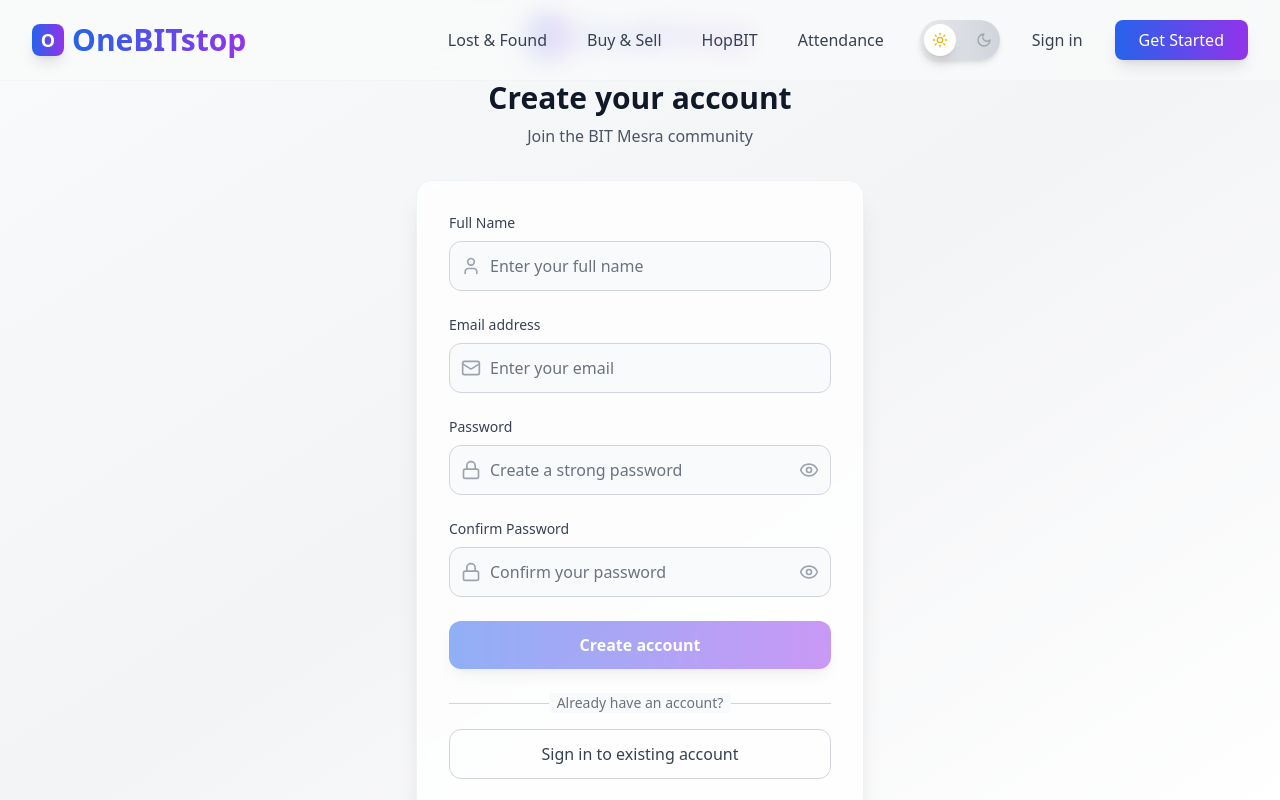
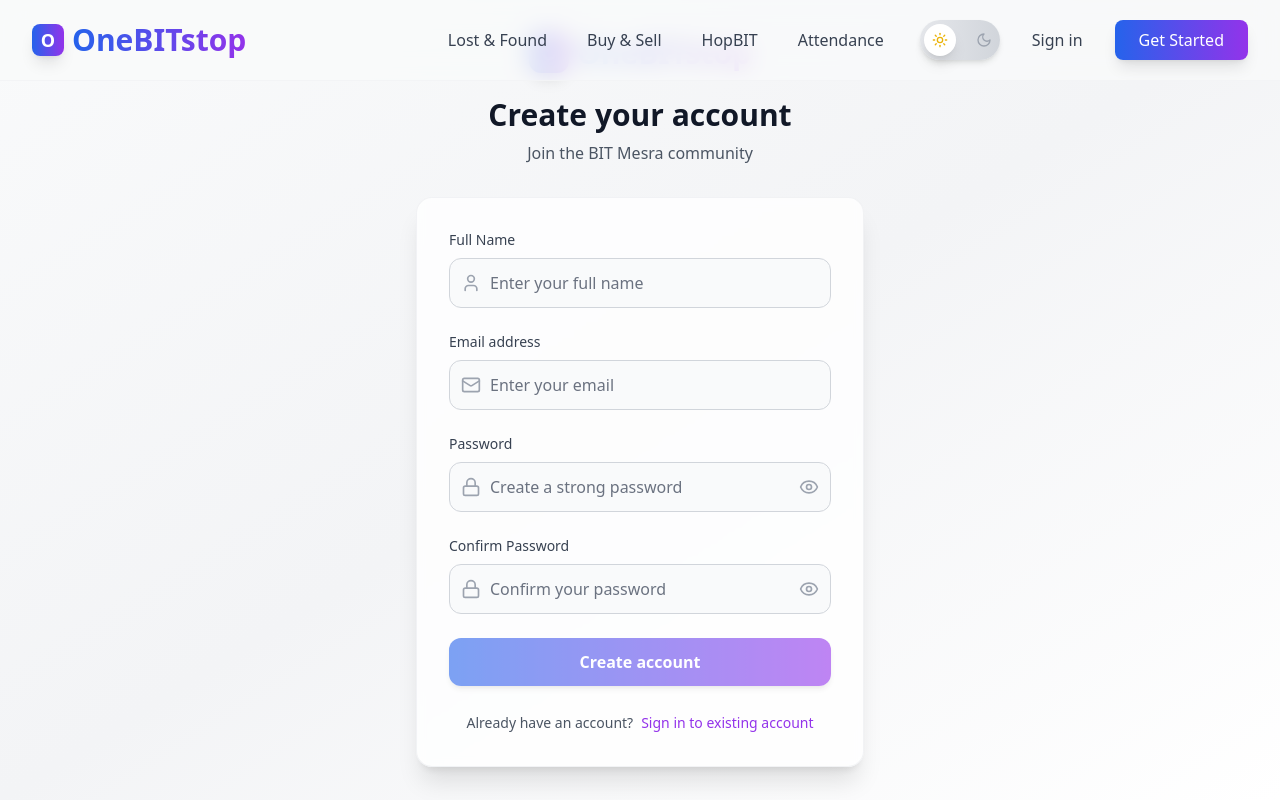
Before and after one commit to Aaryan120/OneBITstop, a React (Vite) app: page /signup in a window 1280 px wide. Shown: the top 800 px of the page. Built offline with nearby package versions, Linux system fonts and the light colour scheme.

Commit message:
Adjusted size of Signup page

```diff
--- a/src/pages/SignupPage.jsx
+++ b/src/pages/SignupPage.jsx
@@ -86,7 +86,6 @@ const SignupPage = () => {
       <Toaster />
       <div className="min-h-screen bg-gradient-to-br from-gray-50 via-gray-100 to-white dark:from-gray-900 dark:via-gray-800 dark:to-slate-900 flex items-center justify-center p-4">
         <div className="max-w-md w-full">
-          {/* Header */}
           <motion.div
             initial={{ opacity: 0, y: -20 }}
             animate={{ opacity: 1, y: 0 }}
@@ -99,15 +98,15 @@ const SignupPage = () => {
                   <span className="text-white font-bold text-xl">O</span>
                 </div>
                 <h1 className="text-3xl font-bold bg-gradient-to-r from-blue-600 to-purple-600 bg-clip-text text-transparent">
-                OneBITstop
-              </h1>
+                  OneBITstop
+                </h1>
               </div>
             </Link>
             <h2 className="text-3xl font-bold text-gray-900 dark:text-white mb-2">Create your account</h2>
             <p className="text-gray-600 dark:text-gray-400">Join the BIT Mesra community</p>
           </motion.div>
 
-          {/* Signup Form */}
+          {/* Signup Form Card - matches LoginPage */}
           <motion.div
             initial={{ opacity: 0, y: 20 }}
             animate={{ opacity: 1, y: 0 }}
@@ -201,13 +200,15 @@ const SignupPage = () => {
                         { key: 'uppercase', label: 'One uppercase letter', met: passwordStrength.uppercase },
                         { key: 'lowercase', label: 'One lowercase letter', met: passwordStrength.lowercase },
                         { key: 'number', label: 'One number', met: passwordStrength.number },
-                        { key: 'special', label: 'One special character', met: passwordStrength.special }
-                      ].map(({ key, label, met }) => (
-                        <div key={key} className="flex items-center space-x-2">
-                          <CheckCircle className={`h-4 w-4 ${met ? 'text-green-500' : 'text-gray-400'}`} />
-                          <span className={`text-xs ${met ? 'text-green-600 dark:text-green-400' : 'text-gray-500 dark:text-gray-400'}`}>
-                            {label}
-                          </span>
+                        { key: 'special', label: 'One special character', met: passwordStrength.special },
+                      ].map(req => (
+                        <div key={req.key} className="flex items-center text-xs">
+                          {req.met ? (
+                            <CheckCircle className="h-4 w-4 text-green-500 mr-2" />
+                          ) : (
+                            <span className="inline-block w-4 h-4 mr-2 border border-gray-300 dark:border-gray-600 rounded-full"></span>
+                          )}
+                          <span className={req.met ? 'text-green-600 dark:text-green-400' : 'text-gray-600 dark:text-gray-400'}>{req.label}</span>
                         </div>
                       ))}
                     </div>
@@ -230,11 +231,7 @@ const SignupPage = () => {
                     name="confirmPassword"
                     value={formData.confirmPassword}
                     onChange={handleChange}
-                    className={`w-full pl-10 pr-12 py-3 border rounded-xl bg-gray-50 dark:bg-gray-700 text-gray-900 dark:text-white placeholder-gray-500 dark:placeholder-gray-400 focus:ring-2 focus:border-transparent transition-all duration-200 ${
-                      formData.confirmPassword && formData.password !== formData.confirmPassword
-                        ? 'border-red-300 dark:border-red-600 focus:ring-red-500'
-                        : 'border-gray-300 dark:border-gray-600 focus:ring-purple-500 dark:focus:ring-blue-500'
-                    }`}
+                    className="w-full pl-10 pr-12 py-3 border border-gray-300 dark:border-gray-600 rounded-xl bg-gray-50 dark:bg-gray-700 text-gray-900 dark:text-white placeholder-gray-500 dark:placeholder-gray-400 focus:ring-2 focus:ring-purple-500 dark:focus:ring-blue-500 focus:border-transparent transition-all duration-200"
                     placeholder="Confirm your password"
                     required
                   />
@@ -246,85 +243,36 @@ const SignupPage = () => {
                     {showConfirmPassword ? <EyeOff className="h-5 w-5" /> : <Eye className="h-5 w-5" />}
                   </button>
                 </div>
-                {formData.confirmPassword && formData.password !== formData.confirmPassword && (
-                  <p className="mt-1 text-sm text-red-600 dark:text-red-400">Passwords do not match</p>
-                )}
               </div>
 
               {/* Error Message */}
               {error && (
-                <motion.div
-                  initial={{ opacity: 0, scale: 0.95 }}
-                  animate={{ opacity: 1, scale: 1 }}
-                  className="p-4 bg-red-50 dark:bg-red-900/20 border border-red-200 dark:border-red-800 rounded-xl"
-                >
-                  <p className="text-red-600 dark:text-red-400 text-sm">{error}</p>
-                </motion.div>
+                <div className="bg-red-50 border border-red-200 rounded-lg p-4">
+                  <p className="text-red-600 text-sm">{error}</p>
+                </div>
               )}
 
               {/* Submit Button */}
-              <motion.button
-                whileHover={{ scale: 1.02 }}
-                whileTap={{ scale: 0.98 }}
+              <button
                 type="submit"
-                disabled={loading || !isPasswordValid || formData.password !== formData.confirmPassword}
-                className="w-full py-3 px-4 bg-gradient-to-r from-blue-600 to-purple-600 text-white rounded-xl font-semibold shadow-lg hover:shadow-xl transition-all duration-300 disabled:opacity-50 disabled:cursor-not-allowed focus:outline-none focus:ring-2 focus:ring-purple-500 dark:focus:ring-blue-500 focus:ring-offset-2"
+                disabled={loading || !isPasswordValid}
+                className="w-full py-3 px-4 rounded-xl bg-gradient-to-r from-blue-600 to-purple-600 text-white font-semibold shadow-md hover:from-purple-600 hover:to-blue-600 transition-all duration-200 disabled:opacity-60 disabled:cursor-not-allowed"
               >
-                {loading ? (
-                  <div className="flex items-center justify-center space-x-2">
-                    <div className="w-5 h-5 border-2 border-white border-t-transparent rounded-full animate-spin"></div>
-                    <span>Creating account...</span>
-                  </div>
-                ) : (
-                  'Create account'
-                )}
-              </motion.button>
+                {loading ? 'Creating account...' : 'Create account'}
+              </button>
             </form>
 
-            {/* Additional Links */}
-            <div className="mt-6 space-y-4">
-              <div className="relative">
-                <div className="absolute inset-0 flex items-center">
-                  <div className="w-full border-t border-gray-300 dark:border-gray-600"></div>
-                </div>
-                <div className="relative flex justify-center text-sm">
-                  <span className="px-2 bg-gray-50 dark:bg-gray-800 text-gray-500 dark:text-gray-400">Already have an account?</span>
-              </div>
-            </div>
-
-              <motion.div
-                whileHover={{ scale: 1.02 }}
-                whileTap={{ scale: 0.98 }}
-                className="text-center"
-              >
+            {/* Link to Login */}
+            <div className="mt-6 text-center">
+              <span className="text-gray-600 dark:text-gray-400 text-sm">Already have an account?</span>
               <Link
                 to="/login"
-                  className="inline-flex items-center justify-center w-full py-3 px-4 border border-gray-300 dark:border-gray-600 text-gray-700 dark:text-gray-300 rounded-xl font-medium hover:bg-gray-100 dark:hover:bg-gray-700 transition-all duration-200"
+                className="ml-2 text-purple-600 dark:text-blue-400 hover:text-purple-700 dark:hover:text-blue-300 font-medium text-sm transition-colors duration-200"
               >
-                  Sign in to existing account
+                Sign in to existing account
               </Link>
-              </motion.div>
             </div>
           </motion.div>
-
-          {/* Footer */}
-          {/* <motion.div
-            initial={{ opacity: 0 }}
-            animate={{ opacity: 1 }}
-            transition={{ duration: 0.6, delay: 0.4 }}
-            className="text-center mt-8"
-          >
-            <p className="text-sm text-gray-500 dark:text-gray-400">
-              By creating an account, you agree to our{' '}
-              <Link to="/terms" className="text-purple-600 dark:text-blue-400 hover:underline">
-                Terms of Service
-              </Link>{' '}
-              and{' '}
-              <Link to="/privacy" className="text-purple-600 dark:text-blue-400 hover:underline">
-                Privacy Policy
-              </Link>
-            </p>
-          </motion.div> */}
         </div>
       </div>
     </>
```
